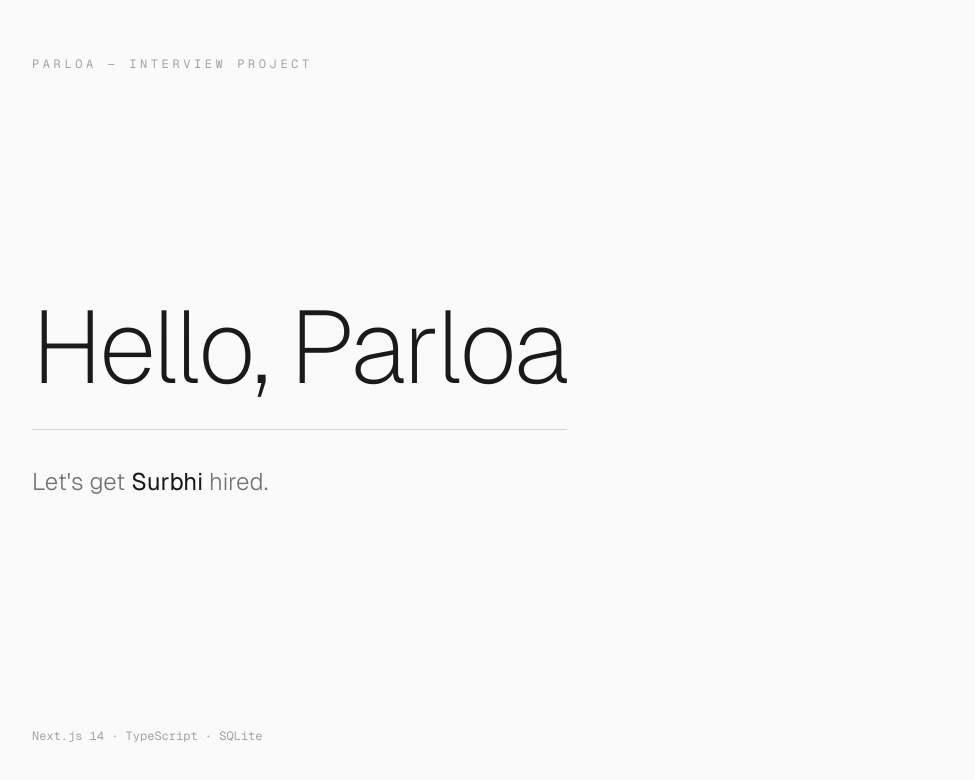
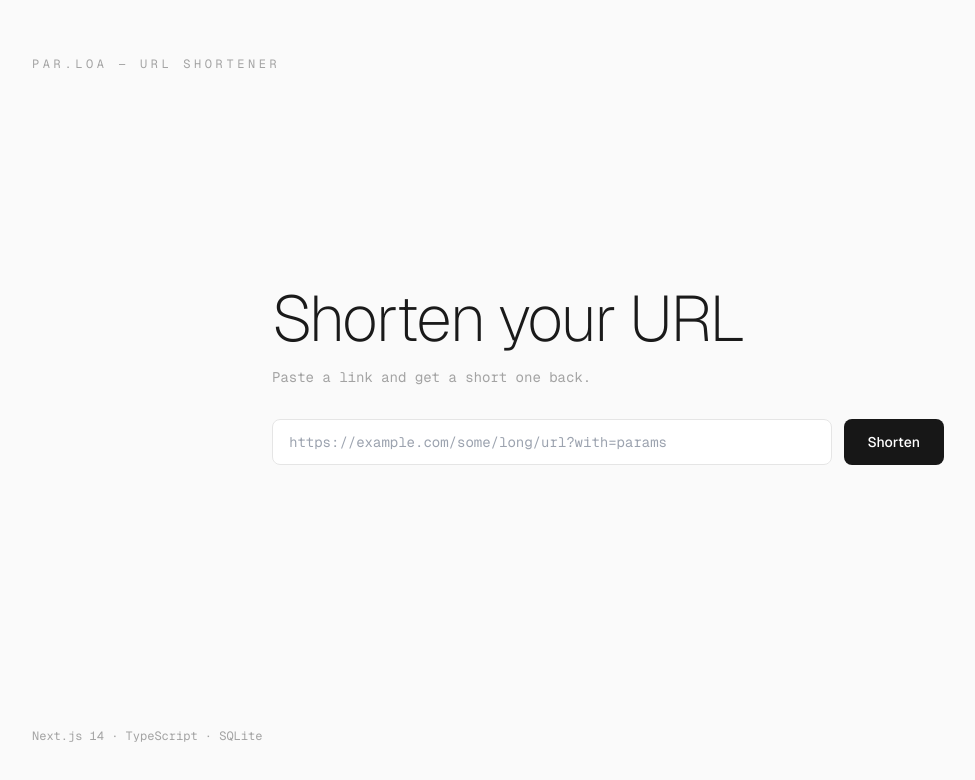
Before and after one commit to hellosurbhi/parloa-interview, a Next.js app: page / in a window 1280 px wide. Shown: the top 780 px of the page, without its empty margins (32-1007 px from the left). Built offline with nearby package versions, Linux system fonts and the light colour scheme.

Commit message:
updated the shorturl and originalurl implemntation

```diff
--- /dev/null
+++ b/src/app/[shortCode]/route.ts
@@ -0,0 +1,31 @@
+import { NextResponse } from "next/server";
+import { db } from "@/lib/db";
+
+const SHORT_CODE_PATTERN = /^[A-Za-z0-9_-]{5,7}$/;
+
+export async function GET(
+  _request: Request,
+  { params }: { params: { shortCode: string } }
+) {
+  const { shortCode } = params;
+
+  if (!SHORT_CODE_PATTERN.test(shortCode)) {
+    return NextResponse.json(
+      { error: { code: "URL_NOT_FOUND", message: "Short URL not found" } },
+      { status: 404 }
+    );
+  }
+
+  const row = db.prepare(
+    "SELECT original_url FROM urls WHERE short_code = ?"
+  ).get(shortCode) as { original_url: string } | undefined;
+
+  if (!row) {
+    return NextResponse.json(
+      { error: { code: "URL_NOT_FOUND", message: "Short URL not found" } },
+      { status: 404 }
+    );
+  }
+
+  return NextResponse.redirect(row.original_url, 301);
+}
--- /dev/null
+++ b/src/app/api/urls/route.ts
@@ -0,0 +1,82 @@
+import { NextResponse } from "next/server";
+import { db } from "@/lib/db";
+import { generateShortCode } from "@/lib/utils";
+import { ApiError } from "@/lib/errors";
+import type { ShortenedUrl } from "@/lib/types";
+
+function validateUrl(url: unknown): string {
+  if (!url || typeof url !== "string" || url.trim().length === 0) {
+    throw new ApiError(400, "URL_REQUIRED", "URL is required");
+  }
+
+  const trimmed = url.trim();
+
+  if (trimmed.length > 2048) {
+    throw new ApiError(400, "URL_TOO_LONG", "URL must be under 2048 characters");
+  }
+
+  let parsed: URL;
+  try {
+    parsed = new URL(trimmed);
+  } catch {
+    throw new ApiError(400, "INVALID_URL", "The provided string is not a valid URL");
+  }
+
+  if (!["http:", "https:"].includes(parsed.protocol)) {
+    throw new ApiError(400, "INVALID_PROTOCOL", "Only HTTP and HTTPS URLs are allowed");
+  }
+
+  return trimmed;
+}
+
+export async function POST(request: Request) {
+  try {
+    let body: Record<string, unknown>;
+    try {
+      body = await request.json();
+    } catch {
+      throw new ApiError(400, "INVALID_JSON", "Request body must be valid JSON");
+    }
+
+    const originalUrl = validateUrl(body.url);
+
+    let shortCode = generateShortCode();
+    let attempts = 0;
+    const existing = db.prepare("SELECT 1 FROM urls WHERE short_code = ?");
+    while (existing.get(shortCode) && attempts < 3) {
+      shortCode = generateShortCode();
+      attempts++;
+    }
+
+    const stmt = db.prepare(
+      "INSERT INTO urls (short_code, original_url) VALUES (?, ?)"
+    );
+    stmt.run(shortCode, originalUrl);
+
+    const row = db.prepare(
+      "SELECT short_code, original_url, created_at FROM urls WHERE short_code = ?"
+    ).get(shortCode) as { short_code: string; original_url: string; created_at: string };
+
+    const origin = new URL(request.url).origin;
+
+    const data: ShortenedUrl = {
+      short_code: row.short_code,
+      original_url: row.original_url,
+      short_url: `${origin}/${row.short_code}`,
+      created_at: row.created_at,
+    };
+
+    return NextResponse.json({ data }, { status: 201 });
+  } catch (error) {
+    if (error instanceof ApiError) {
+      return NextResponse.json(
+        { error: { code: error.code, message: error.message } },
+        { status: error.status }
+      );
+    }
+    return NextResponse.json(
+      { error: { code: "INTERNAL_ERROR", message: "An unexpected error occurred" } },
+      { status: 500 }
+    );
+  }
+}
--- a/src/app/layout.tsx
+++ b/src/app/layout.tsx
@@ -14,8 +14,8 @@ const geistMono = localFont({
 });
 
 export const metadata: Metadata = {
-  title: "Parloa Interview — Surbhi",
-  description: "Let's get Surbhi hired",
+  title: "par.loa — URL Shortener",
+  description: "Shorten your URLs with par.loa",
 };
 
 export default function RootLayout({
--- a/src/app/page.tsx
+++ b/src/app/page.tsx
@@ -1,25 +1,17 @@
+import UrlShortener from "@/components/UrlShortener";
+
 export default function Home() {
   return (
-    <main className="min-h-screen flex flex-col justify-between px-8 py-10 sm:px-16 sm:py-14 font-[family-name:var(--font-geist-sans)]">
+    <main className="min-h-screen flex flex-col px-8 py-10 sm:px-16 sm:py-14 font-[family-name:var(--font-geist-sans)]">
       <nav className="animate-reveal">
         <p className="text-xs tracking-[0.3em] uppercase text-neutral-400 font-[family-name:var(--font-geist-mono)]">
-          Parloa &mdash; Interview Project
+          par.loa &mdash; URL Shortener
         </p>
       </nav>
 
-      <div className="flex-1 flex items-center">
-        <div className="max-w-3xl">
-          <h1 className="text-[clamp(2.5rem,8vw,6.5rem)] font-extralight leading-[0.95] tracking-[-0.03em] animate-reveal">
-            Hello, Parloa
-          </h1>
-          <div className="h-px bg-neutral-300 mt-8 mb-8 animate-line" />
-          <p className="text-[clamp(1.1rem,2.5vw,1.5rem)] font-light text-neutral-500 leading-relaxed animate-reveal-delay">
-            Let&apos;s get <span className="text-neutral-900 font-normal">Surbhi</span> hired.
-          </p>
-        </div>
-      </div>
+      <UrlShortener />
 
-      <footer className="animate-reveal-delay-2">
+      <footer className="animate-reveal-delay-2 pt-10">
         <p className="text-xs text-neutral-400 font-[family-name:var(--font-geist-mono)]">
           Next.js 14 &middot; TypeScript &middot; SQLite
         </p>
--- /dev/null
+++ b/src/components/UrlShortener.tsx
@@ -0,0 +1,133 @@
+"use client";
+
+import { useState, useEffect, FormEvent } from "react";
+import type { ShortenedUrl } from "@/lib/types";
+
+const STORAGE_KEY = "par.loa:urls";
+
+function loadUrls(): ShortenedUrl[] {
+  try {
+    const raw = localStorage.getItem(STORAGE_KEY);
+    if (!raw) return [];
+    return JSON.parse(raw) as ShortenedUrl[];
+  } catch {
+    return [];
+  }
+}
+
+function saveUrls(urls: ShortenedUrl[]) {
+  localStorage.setItem(STORAGE_KEY, JSON.stringify(urls));
+}
+
+export default function UrlShortener() {
+  const [inputUrl, setInputUrl] = useState("");
+  const [urls, setUrls] = useState<ShortenedUrl[]>([]);
+  const [error, setError] = useState<string | null>(null);
+  const [isLoading, setIsLoading] = useState(false);
+
+  useEffect(() => {
+    setUrls(loadUrls());
+  }, []);
+
+  async function handleSubmit(e: FormEvent) {
+    e.preventDefault();
+    setError(null);
+
+    const trimmed = inputUrl.trim();
+    if (!trimmed) {
+      setError("Please enter a URL");
+      return;
+    }
+
+    setIsLoading(true);
+
+    try {
+      const res = await fetch("/api/urls", {
+        method: "POST",
+        headers: { "Content-Type": "application/json" },
+        body: JSON.stringify({ url: trimmed }),
+      });
+
+      const json = await res.json();
+
+      if (!res.ok) {
+        setError(json.error?.message ?? "Something went wrong");
+        return;
+      }
+
+      const shortened: ShortenedUrl = json.data;
+      const updated = [shortened, ...urls];
+      setUrls(updated);
+      saveUrls(updated);
+      setInputUrl("");
+    } catch {
+      setError("Failed to connect to the server");
+    } finally {
+      setIsLoading(false);
+    }
+  }
+
+  return (
+    <div className="flex-1 flex flex-col items-center justify-center w-full max-w-2xl mx-auto">
+      <div className="w-full animate-reveal">
+        <h1 className="text-[clamp(2rem,6vw,4rem)] font-extralight leading-tight tracking-[-0.03em] mb-2">
+          Shorten your URL
+        </h1>
+        <p className="text-neutral-400 text-sm mb-8 font-[family-name:var(--font-geist-mono)]">
+          Paste a link and get a short one back.
+        </p>
+
+        <form onSubmit={handleSubmit} className="flex gap-3 mb-4">
+          <input
+            type="text"
+            value={inputUrl}
+            onChange={(e) => setInputUrl(e.target.value)}
+            placeholder="https://example.com/some/long/url?with=params"
+            className="flex-1 px-4 py-3 rounded-lg border border-neutral-200 bg-white text-sm font-[family-name:var(--font-geist-mono)] focus:outline-none focus:ring-2 focus:ring-neutral-900 focus:border-transparent transition-shadow"
+            disabled={isLoading}
+          />
+          <button
+            type="submit"
+            disabled={isLoading}
+            className="px-6 py-3 bg-neutral-900 text-white text-sm font-medium rounded-lg hover:bg-neutral-800 disabled:opacity-50 disabled:cursor-not-allowed transition-colors"
+          >
+            {isLoading ? "..." : "Shorten"}
+          </button>
+        </form>
+
+        {error && (
+          <p className="text-red-500 text-sm mb-4">{error}</p>
+        )}
+      </div>
+
+      {urls.length > 0 && (
+        <div className="w-full mt-8 animate-reveal-delay">
+          <div className="h-px bg-neutral-200 mb-6" />
+          <h2 className="text-xs tracking-[0.2em] uppercase text-neutral-400 mb-4 font-[family-name:var(--font-geist-mono)]">
+            Your links
+          </h2>
+          <ul className="space-y-3">
+            {urls.map((url) => (
+              <li
+                key={url.short_code}
+                className="flex flex-col sm:flex-row sm:items-center gap-1 sm:gap-4 p-3 rounded-lg bg-white border border-neutral-100"
+              >
+                <a
+                  href={url.short_url}
+                  target="_blank"
+                  rel="noopener noreferrer"
+                  className="text-sm font-medium text-neutral-900 font-[family-name:var(--font-geist-mono)] hover:underline shrink-0"
+                >
+                  {url.short_url.replace(/^https?:\/\//, "")}
+                </a>
+                <span className="text-sm text-neutral-400 truncate">
+                  {url.original_url}
+                </span>
+              </li>
+            ))}
+          </ul>
+        </div>
+      )}
+    </div>
+  );
+}
--- a/src/lib/db.ts
+++ b/src/lib/db.ts
@@ -18,6 +18,14 @@ function initDb() {
   db.exec(`
     CREATE INDEX IF NOT EXISTS idx_notes_expires_at ON notes (expires_at)
   `);
+
+  db.exec(`
+    CREATE TABLE IF NOT EXISTS urls (
+      short_code TEXT PRIMARY KEY,
+      original_url TEXT NOT NULL,
+      created_at TEXT DEFAULT (datetime('now'))
+    )
+  `);
 }
 
 initDb();
--- /dev/null
+++ b/src/lib/errors.ts
@@ -0,0 +1,9 @@
+export class ApiError extends Error {
+  constructor(
+    public status: number,
+    public code: string,
+    message: string,
+  ) {
+    super(message);
+  }
+}
--- /dev/null
+++ b/src/lib/types.ts
@@ -0,0 +1,17 @@
+export interface ShortenedUrl {
+  short_code: string;
+  original_url: string;
+  short_url: string;
+  created_at: string;
+}
+
+export interface ApiSuccessResponse<T> {
+  data: T;
+}
+
+export interface ApiErrorResponse {
+  error: {
+    code: string;
+    message: string;
+  };
+}
--- a/src/lib/utils.ts
+++ b/src/lib/utils.ts
@@ -3,3 +3,7 @@ import { nanoid } from "nanoid";
 export function generateId(): string {
   return nanoid(10);
 }
+
+export function generateShortCode(): string {
+  return nanoid(7);
+}
```
